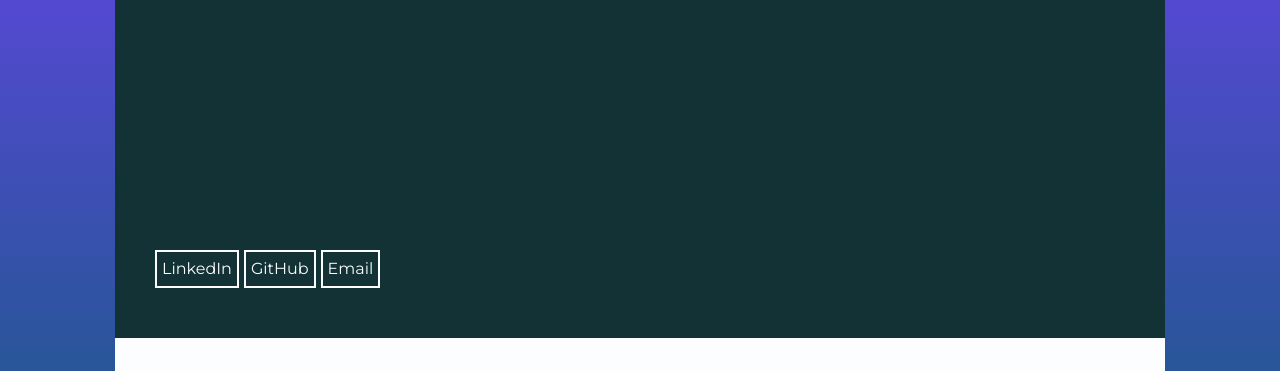
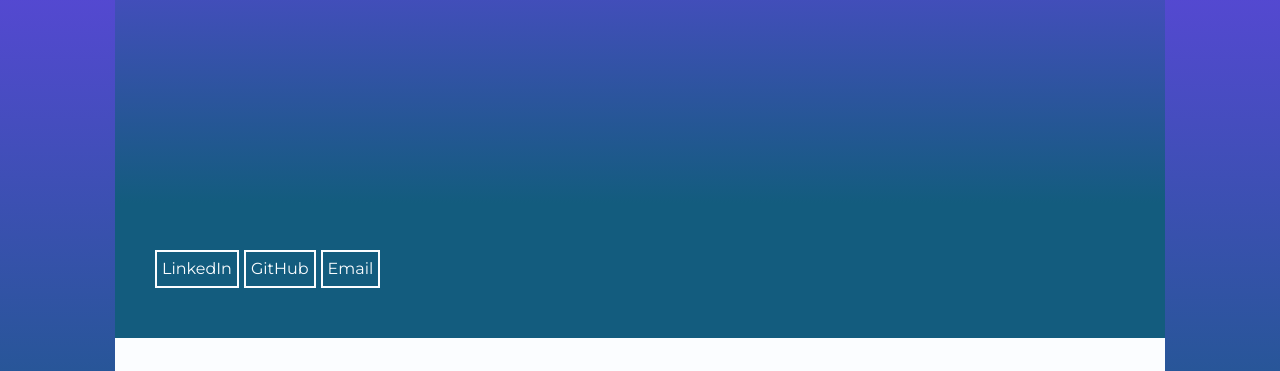
Before and after one commit to ajtalford/portfolio, a website: page index.html in a window 1280 px wide. Shown: the part 162-533 px from the top of the page. Drawn offline with nearby package versions, Linux system fonts and the light colour scheme.

Commit message:
gradient update

```diff
--- a/assets/styles/style.css
+++ b/assets/styles/style.css
@@ -159,7 +159,8 @@
   }
 
   .intro {
-    background-color: #123235 !important;
+    background: linear-gradient(180deg, #6743e9, #135c7e 73%) !important;
+    /* background-color: #123235 !important; */
     background-image: url("../headshot.png");
     background-position: right;
     background-repeat: no-repeat;
--- a/deploy/assets/styles/style.css
+++ b/deploy/assets/styles/style.css
@@ -159,7 +159,8 @@
 }
 
 .intro {
-    background-color: #123235 !important;
+  background: linear-gradient(180deg, #6743e9, #135c7e 73%) !important;
+  /* background-color: #123235 !important; */
   background-image: url("../headshot.png");
   background-position: right;
   background-repeat: no-repeat;
```
Lines whose indentation alone changed are shown as unchanged.
